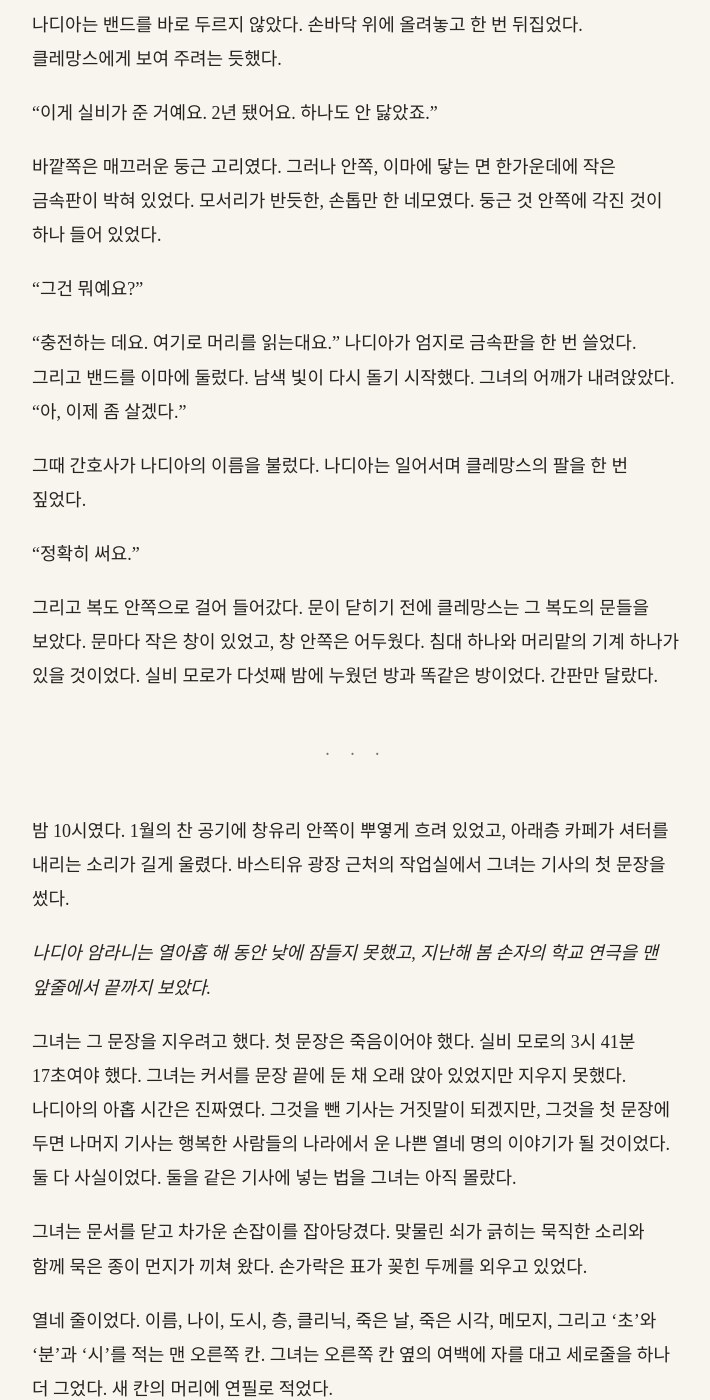
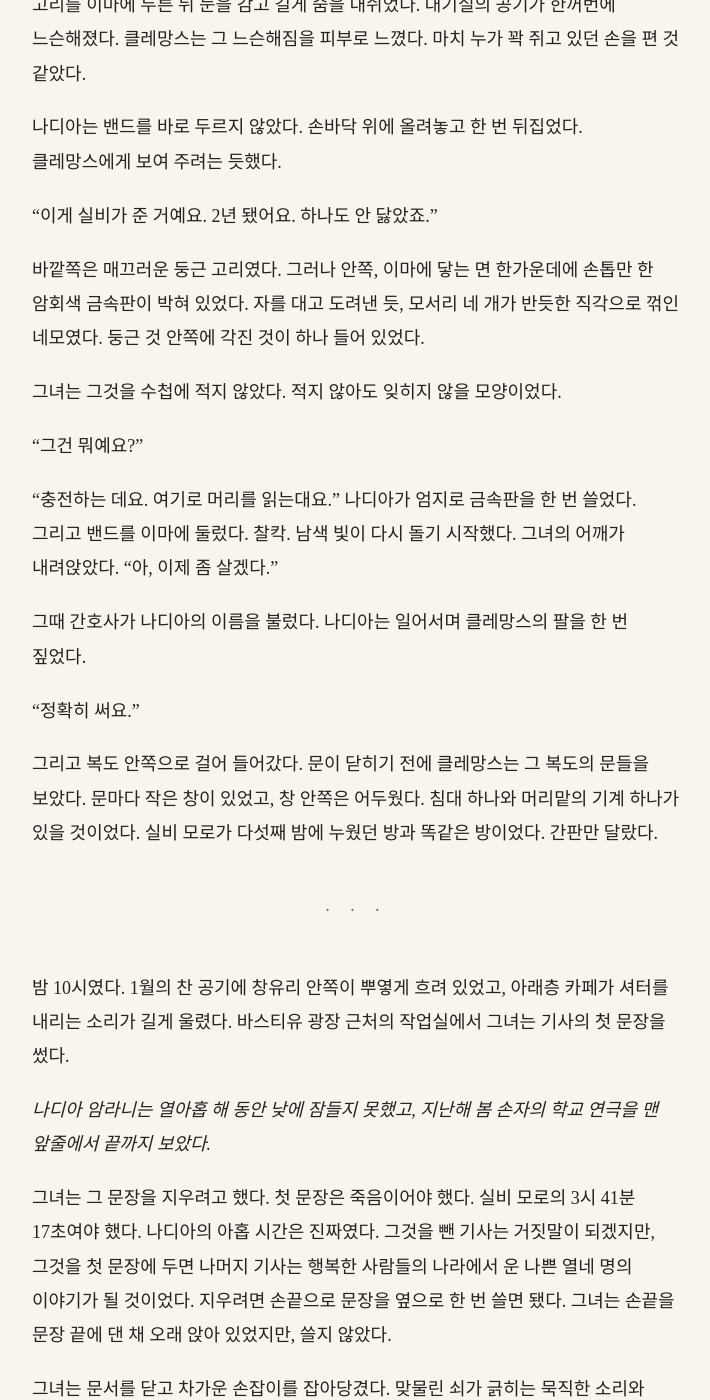
Before and after one commit to kangkkang/writer_s1_public, a Jekyll site: the page built from vol1/010.md, in a window 1280 px wide and 1400 px high, scrolled down 10927 px. Shown: the whole window, without its empty margins (284-994 px from the left). Built offline with Jekyll 4.4.1, drawn with Linux system fonts in a browser that asks for light colours; our own code applies the rules of GitHub Pages for plain Markdown files; some of the changed text lies outside the part shown.

Commit message:
Update from https://github.com/kangkkang/writer_s1/commit/945dd3be96ca7965633a0835f0956875c6fca7ba

```diff
--- a/vol1/010.md
+++ b/vol1/010.md
@@ -186,9 +186,9 @@
 
 나디아는 고리를 이마에서 벗어 홈 하나에 올려놓았다. 홈의 불이 초록에서 하얀색으로 바뀌었다. 다른 사람들도 하나씩 일어나 자기 밴드를 받침대에 올리고 돌아와 앉았다.
 
-처음 1, 2분은 사람들이 그냥 앉아 있었을 뿐 아무 일도 없었다. 그러다 나디아의 손끝이 이마로 올라가, 고리가 있던 곳을 더듬었다. 아무것도 없다는 것을 확인하고 내려왔다. 1분쯤 뒤에 다시 올라갔다. 나디아는 그것을 모르는 것 같았다.
+처음 1, 2분은 사람들이 그냥 앉아 있었을 뿐 아무 일도 없었다. 그러다 나디아의 손끝이 이마로 올라가, 고리가 있던 곳을 더듬었다. 그 자리에 붉은 눌림 자국이 남아 있었다. 손끝은 그 자국을 고리로 착각한 듯 잠깐 그 위에 머물렀다가 내려왔다. 1분쯤 뒤에 다시 올라갔다. 나디아는 그것을 모르는 것 같았다.
 
-나디아만이 아니었다. 맞은편의 남자는 무릎을 떨기 시작했다. 처음에는 한쪽 무릎이었다가 두 무릎이 되었다. 창가 쪽의 나이 든 여자는 받침대 쪽에서 눈을 떼지 않았다. 자기 밴드가 놓인 홈의 하얀 불을, 그 불이 거기 그대로 있는지를 보고 있었다. 젊은 여자 하나는 손톱으로 손등을 긁었다. 긁힌 곳이 붉어지고 있었다. 아무도 말하지 않았고, 서로를 보지도 않았다. 일곱 사람이 각자 혼자서 같은 것을 견디고 있었다.
+나디아만이 아니었다. 맞은편의 남자는 무릎을 떨기 시작했다. 처음에는 한쪽 무릎이었다가 두 무릎이 되었다. 구두 뒤축이 바닥 타일을 짓찧는 규칙적인 진동음이 대기실의 적막을 긁었다. 창가 쪽의 나이 든 여자는 받침대 쪽에서 눈을 떼지 않았다. 숨이 조금씩 얕아지고 있었다. 자기 밴드가 놓인 홈의 하얀 불을, 그 불이 거기 그대로 있는지를 보고 있었다. 젊은 여자 하나는 손톱으로 손등을 긁었다. 긁힌 곳이 붉어지고 있었다. 아무도 말하지 않았고, 서로를 보지도 않았다. 일곱 사람이 각자 혼자서 같은 것을 견디고 있었다.
 
 *낮에도 밴드라니. 잠이 아니라 신분이네.*
 
@@ -230,11 +230,13 @@
 
 "이게 실비가 준 거예요. 2년 됐어요. 하나도 안 닳았죠."
 
-바깥쪽은 매끄러운 둥근 고리였다. 그러나 안쪽, 이마에 닿는 면 한가운데에 작은 금속판이 박혀 있었다. 모서리가 반듯한, 손톱만 한 네모였다. 둥근 것 안쪽에 각진 것이 하나 들어 있었다.
+바깥쪽은 매끄러운 둥근 고리였다. 그러나 안쪽, 이마에 닿는 면 한가운데에 손톱만 한 암회색 금속판이 박혀 있었다. 자를 대고 도려낸 듯, 모서리 네 개가 반듯한 직각으로 꺾인 네모였다. 둥근 것 안쪽에 각진 것이 하나 들어 있었다.
+
+그녀는 그것을 수첩에 적지 않았다. 적지 않아도 잊히지 않을 모양이었다.
 
 "그건 뭐예요?"
 
-"충전하는 데요. 여기로 머리를 읽는대요." 나디아가 엄지로 금속판을 한 번 쓸었다. 그리고 밴드를 이마에 둘렀다. 남색 빛이 다시 돌기 시작했다. 그녀의 어깨가 내려앉았다. "아, 이제 좀 살겠다."
+"충전하는 데요. 여기로 머리를 읽는대요." 나디아가 엄지로 금속판을 한 번 쓸었다. 그리고 밴드를 이마에 둘렀다. 찰칵. 남색 빛이 다시 돌기 시작했다. 그녀의 어깨가 내려앉았다. "아, 이제 좀 살겠다."
 
 그때 간호사가 나디아의 이름을 불렀다. 나디아는 일어서며 클레망스의 팔을 한 번 짚었다.
 
@@ -248,7 +250,7 @@
 
 *나디아 암라니는 열아홉 해 동안 낮에 잠들지 못했고, 지난해 봄 손자의 학교 연극을 맨 앞줄에서 끝까지 보았다.*
 
-그녀는 그 문장을 지우려고 했다. 첫 문장은 죽음이어야 했다. 실비 모로의 3시 41분 17초여야 했다. 그녀는 커서를 문장 끝에 둔 채 오래 앉아 있었지만 지우지 못했다. 나디아의 아홉 시간은 진짜였다. 그것을 뺀 기사는 거짓말이 되겠지만, 그것을 첫 문장에 두면 나머지 기사는 행복한 사람들의 나라에서 운 나쁜 열네 명의 이야기가 될 것이었다. 둘 다 사실이었다. 둘을 같은 기사에 넣는 법을 그녀는 아직 몰랐다.
+그녀는 그 문장을 지우려고 했다. 첫 문장은 죽음이어야 했다. 실비 모로의 3시 41분 17초여야 했다. 나디아의 아홉 시간은 진짜였다. 그것을 뺀 기사는 거짓말이 되겠지만, 그것을 첫 문장에 두면 나머지 기사는 행복한 사람들의 나라에서 운 나쁜 열네 명의 이야기가 될 것이었다. 지우려면 손끝으로 문장을 옆으로 한 번 쓸면 됐다. 그녀는 손끝을 문장 끝에 댄 채 오래 앉아 있었지만, 쓸지 않았다.
 
 그녀는 문서를 닫고 차가운 손잡이를 잡아당겼다. 맞물린 쇠가 긁히는 묵직한 소리와 함께 묵은 종이 먼지가 끼쳐 왔다. 손가락은 표가 꽂힌 두께를 외우고 있었다.
 
```
